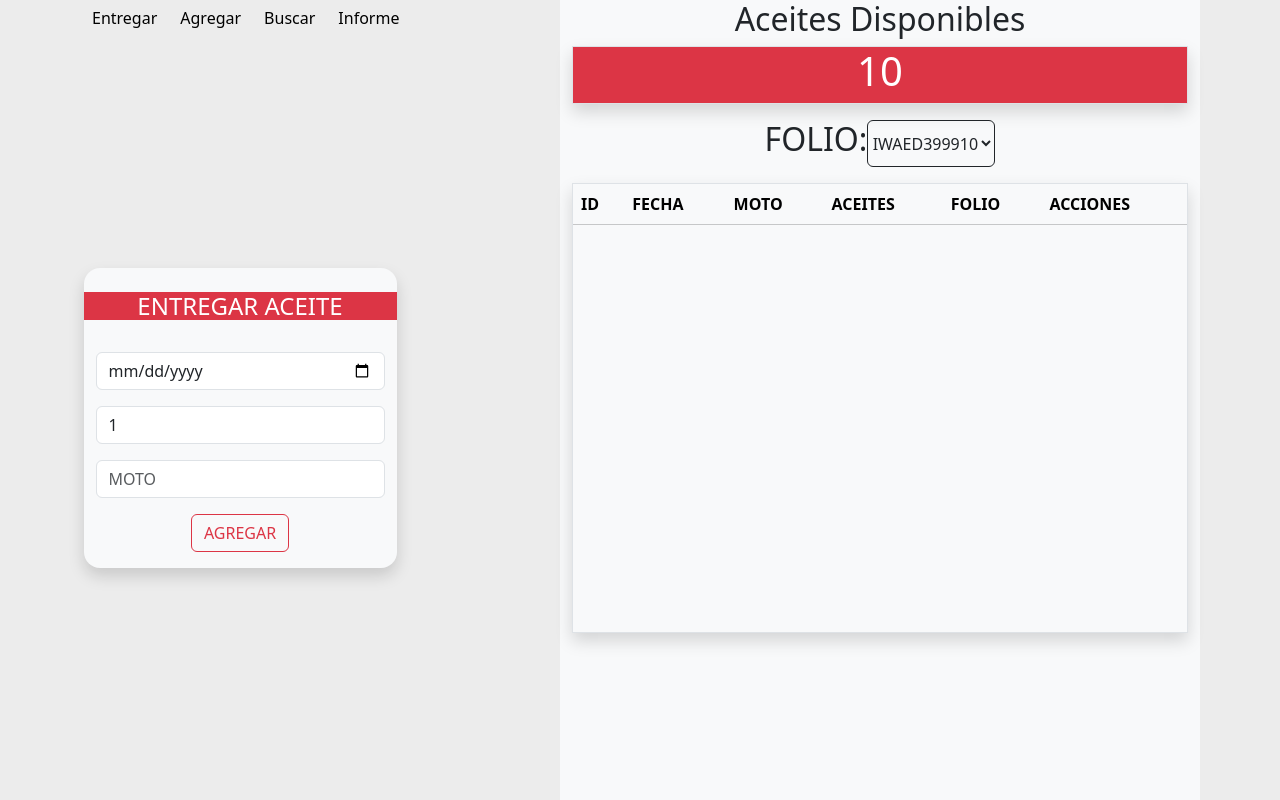
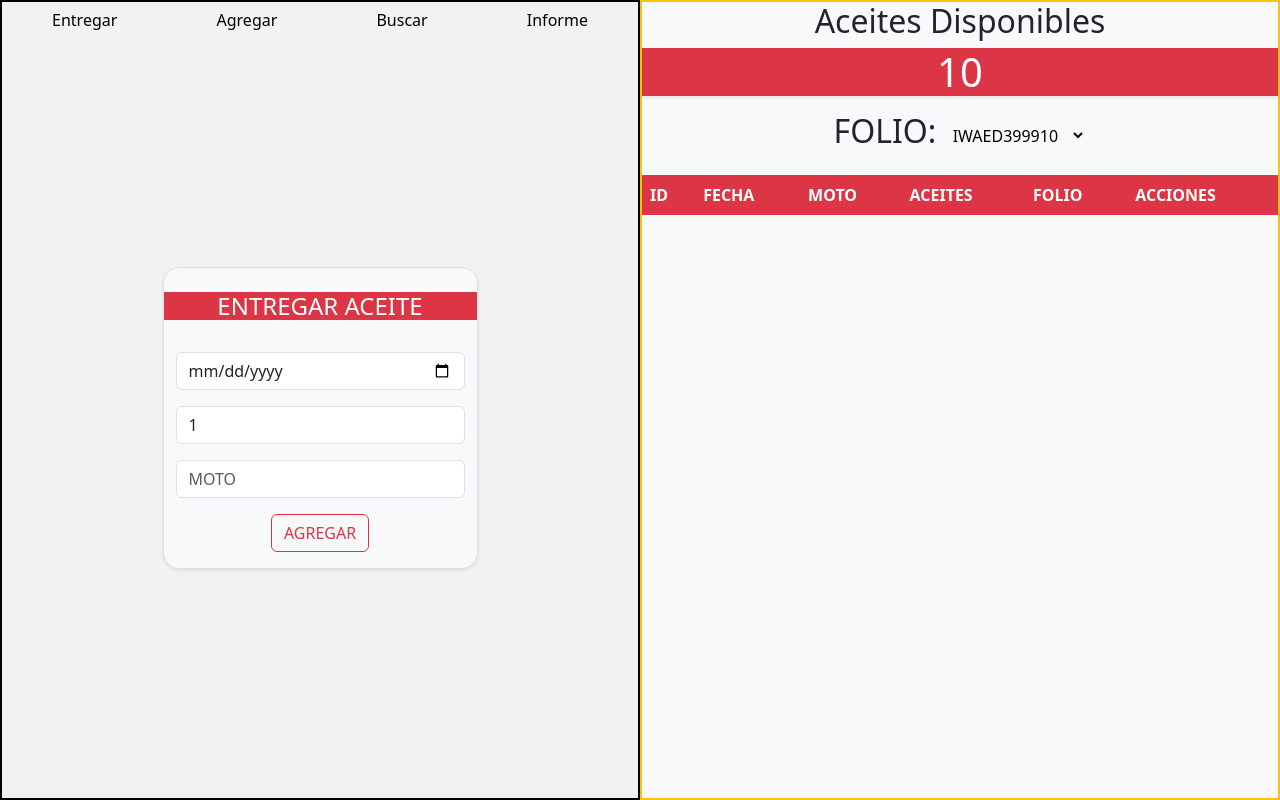
Before and after one commit to AlejandroCR070600/AceitesSufa, a PHP site: page / in a window 1280 px wide. Run offline with PHP 8.4, Linux system fonts and the light colour scheme; data comes from the database, SQL or seed files in the repository; lists and menus that the app fills with data are empty.

Commit message:
se agrego el download_informe y se cambiaron los nombres de los archivos y se termino el archivo de buscar

```diff
--- a/BD/conexion.php
+++ b/BD/conexion.php
@@ -1,4 +1,5 @@
 <?php
+date_default_timezone_set('America/Mexico_City');
 $conn = new mysqli("localhost", "root", "", "aceites");
 if($conn->connect_error){
     die("conexión fallida: " . $conn->connect_error);
--- a/index.css
+++ b/index.css
@@ -5,6 +5,9 @@
 html,body{
   padding: 0;
   margin: 0;
+}
+button:hover{
+  color: #ffffff !important;
 }
 
 input[type='date']:focus,
@@ -15,9 +18,13 @@ input[type='number']:focus{
     background-color: #ffffff;
     box-shadow: 0 0 5px #dc3545;
 }
-select:hover{
-      outline: none; /* Quita el borde azul por defecto */
-    border: 2px solid #dc3545;
-    background-color: #ffffff;
-    box-shadow: 0 0 5px #dc3545;
+.btn:hover{
+color: #ffffff !important;
 }
+
+table.bg-transparent,
+table.bg-transparent td {
+    background-color: transparent !important;
+    border: none !important;
+
+}
--- a/index.php
+++ b/index.php
@@ -1,9 +1,3 @@
-<?php
-require 'BD/conexion.php';
-
-date_default_timezone_set('America/Mexico_City');
-?>
-
 <!DOCTYPE html>
 <html lang="es">
 <head>
@@ -21,40 +15,32 @@ date_default_timezone_set('America/Mexico_City');
 
 </head>
 
-<body class="bg-secondary">
+<body class="bg-light">
 
    <div class="container-fluid">
-        <div class="row align-items-center justify-content-around">
+        <div class="row ">
 
-            <header class="col-md-3 col-sm-12 d-flex flex-column   p-0  vh-100">
+            <header class="col-md-6 col-sm-12 d-flex flex-column bg-secondary p-0  vh-100 border border-2 border-black">
 
-  <div class="btn-group" role="group" aria-label="Basic outlined example">
+                <div class="btn-group groupBtn" role="group" aria-label="Basic outlined example">
                         <button class="btn border-0 btn-outline-danger text-black rounded-0" onclick="mostrarFormulario(1)">Entregar</button>
                         <button class="btn border-0 btn-outline-danger text-black rounded-0" onclick="mostrarFormulario(2)" >Agregar</button>
                         <button class="btn border-0 btn-outline-danger text-black rounded-0" onclick="mostrarFormulario(3)">Buscar</button>
                         <button type="button" class="btn border-0 btn-outline-danger text-black rounded-0" onclick="mostrarFormulario(4)">Informe</button>
                 </div>
 
+                <div class="d-flex align-items-center justify-content-center bg-secondary vh-100 ">
 
-
-                    <div class="d-flex align-items-center justify-content-center  vh-100 ">
-
-                       <div class="forms ">
-                         <form class="  d-flex  flex-column align-items-center bg-light rounded-4  shadow">
+                    <div class="forms">
+                        <form class="  d-flex  flex-column align-items-center bg-light rounded-4 border  shadow-sm">
                             <article class="container-fluid text-center bg-danger bg-gradiant m-3 mt-4">
                                 <h4 class="text-white m-0" >ENTREGAR ACEITE</h4>
                             </article>
-
-
                             <div class="container text-center m-3">
 
-                                        <input type="date" id="fecha" name="fecha" class="form-control mb-3">
-
-
-                                        <input type="number" id="aceites" name="aceites" value="1" placeholder="NUMERO" class="form-control mb-3">
-
-
-                                        <input type="text" id="Num_moto" name="Num_Moto" placeholder="MOTO" class="form-control mb-3">
+                                <input type="date" id="fecha" name="fecha" class="form-control mb-3" require>
+                                <input type="number" id="aceites" name="aceites" value="1" placeholder="NUMERO" class="form-control mb-3" require>
+                                <input type="text" id="Num_moto" name="Num_Moto" placeholder="MOTO" class="form-control mb-3" require>
 
                                 <button id="btnAgregar" value="AGREGAR" class="btn btn-outline-danger">AGREGAR</button>
                             </div>
@@ -64,9 +50,9 @@ date_default_timezone_set('America/Mexico_City');
                     </div>
                    <div class="forms d-none">
 
-                     <form  class="  d-flex  flex-column align-items-center bg-light  rounded-4  shadow">
+                        <form  class="  d-flex  flex-column align-items-center bg-light  rounded-4  shadow-sm">
 
-                          <article class="container-fluid text-center bg-danger bg-gradiant m-3 mt-4">
+                            <article class="container-fluid text-center bg-danger  m-3 mt-4">
                                 <h4 class="text-white m-0" >INGRESAR ACEITES</h4>
                             </article>
                             <div class="container text-center m-3">
@@ -81,16 +67,18 @@ date_default_timezone_set('America/Mexico_City');
 
 
                     <div class="forms d-none">
-                                <form class="  d-flex  flex-column align-items-center bg-light rounded-4  shadow">
+                        <form class="  d-flex  flex-column align-items-center bg-light rounded-4 shadow-sm">
                             <article class="container-fluid text-center bg-danger bg-gradiant m-3 mt-4">
                                     <h4 class="text-white m-0" >BUSCAR POR</h4>
                             </article>
                             <div class="container text-center m-3">
+
                                 <select name="opciones" id="opciones" required class="form-control mb-3">
                                     <option value="Fecha" >fecha</option>
                                     <option value="Moto_Num">Moto</option>
-                            <option value="id">folio</option>
+                                    <option value="folio">folio</option>
                                 </select>
+
                                 <input type="text" id="buscar" name="buscar" class="form-control mb-3">
                                 <button id="btnBuscar" value="buscar" class="btn btn-outline-dark" >BUSCAR</button>
                             </div>
@@ -99,13 +87,13 @@ date_default_timezone_set('America/Mexico_City');
 
                     <div class="forms d-none">
 
-                    <form  class="  d-flex  flex-column align-items-center bg-light rounded-4  shadow">
+                        <form  class="  d-flex  flex-column align-items-center bg-light rounded-4  shadow-sm">
                             <article class="container-fluid text-center bg-danger bg-gradiant m-3 mt-4">
                                     <h4 class="text-white m-0" >INFORME</h4>
                                 </article>
                             <div class="container text-center m-3">
-                        <input id="select_Informe" name="select_Informe" type="DATE" class="form-control mb-3">
-                        <button name="submitInforme" value="DESCARGAR" class="btn btn-outline-dark"></button>
+                                <input id="download_Folio" name="download_Folio" placeholder="FOLIO" type="text" class="form-control mb-3">
+                                <button id="btnDownload" name="download" value="DOWNLOAD"  class="btn btn-outline-dark">DESCARGAR</button>
                             </div>
                         </form>
                     </div>
@@ -113,56 +101,61 @@ date_default_timezone_set('America/Mexico_City');
                 </div>
 
             </header>
-            <section class="dflex flex-column col-md-6 vh-100 bg-light">
+            <section class="col-md-6 col-sm-12 vh-100 bg-light  border border-2 border-warning  p-0">
 
-                        <article class="container-fluid bg-light text-center p-0">
+
+                <article class="text-center p-0">
                     <h2 >Aceites Disponibles</h2>
-                        <div class="container-fluid border bg-danger shadow mb-3">
+                    <div class="bg-danger shadow-sm mb-3">
 
-                        <h1 id="aceites_stock" class="text-white">asd</h1>
+                        <h1 id="aceites_stock" class="text-white"></h1>
 
                     </div>
 
-                        <div class=" container mb-3">
-                           <div class="d-flex justify-content-center ">
+                    <div class=" container ">
+                        <div class="d-flex justify-content-center pb-3">
                              <h2 class="">FOLIO: </h2>
-                            <select id="selectF" name="selectF" class="p-0 btn  btn-outline-dark"></select>
+                            <select id="selectF" name="selectF" class="btn border-0 btn-outline-danger text-black rounded-0  "></select>
                         </div>
                     </div>
 
                 </article>
 
 
-                    <article class="col-sm-10  col-md-12 shadow bg-light  border " style="height:450px; overflow:auto;">
+                <article class="" style="height:450px; overflow:auto;">
 
-                       <div class="table-responsive ">
-                         <table class="table table-light  table-hover ">
-                            <thead>
+                    <div class="  ">
+                        <table class="table table-hover bg-transparent">
+                            <thead class="">
                                 <tr>
-                                    <th>ID</th>
-                                    <th>FECHA</th>
-                                    <th>MOTO</th>
-                                    <th>ACEITES</th>
-                                    <th>FOLIO</th>
-                                    <th>ACCIONES</th>
+                                    <th class="bg-danger text-white">ID</th>
+                                    <th class="bg-danger text-white">FECHA</th>
+                                    <th class="bg-danger text-white">MOTO</th>
+                                    <th class="bg-danger text-white">ACEITES</th>
+                                    <th class="bg-danger text-white">FOLIO</th>
+                                    <th class="bg-danger text-white">ACCIONES</th>
                                 </tr>
                             </thead>
-                            <tbody id="tbody">
+                            <tbody id="tbody" class="">
 
                             </tbody>
                         </table>
+
                     </div>
+
                 </article>
+
 
             </section>
         </div>
    </div>
 
-<script src="js/index.js"></script>
-<script src="js/mandar_datos.js"></script>
-<script src="js/acciones.js"></script>
-<script src="js/agregar_Aceite.js"></script>
+<script src="js/mostrar_Datos.js"></script>
+<script src="js/mandar_Datos.js"></script>
+<script src="js/entregar_Aceites.js"></script>
+<script src="js/ingresar_Aceites.js"></script>
 <script src="js/buscar.js"></script>
+<script src="js/download_Informe.js"></script>
 <style>
     .table-responsive::-webkit-scrollbar {
         width: 8px; /* Ancho del scroll */
--- a/js/acciones.js
+++ b/js/entregar_Aceites.js
@@ -16,7 +16,17 @@ btnAgregar.addEventListener('click',function(event){
   let aceites=document.getElementById('aceites').value;
   let num_Moto=document.getElementById('Num_moto').value;
   let fecha=document.getElementById('fecha').value;
-  btn=btnAgregar.value
+  let datos={};
+   if(!aceites){
+      aceites="vacio";
+   }
+  if(!fecha){
+    fecha="vacio";
+  }
+  if(!num_Moto){
+        num_Moto="vacio";
+      }
+    btn=btnAgregar.value;
   datos=[aceites,num_Moto, fecha,btn];
 
 
@@ -29,10 +39,13 @@ btnAgregar.addEventListener('click',function(event){
   })
   .then(res=> res.json())
   .then(data=>{
-    console.log(data);
-  })
+    console.log(data.mensaje);
+
+
+    });
 
 
 
 
-});
+
+  });
--- a/js/mandar_datos.js
+++ b/js/mandar_datos.js
@@ -25,25 +25,8 @@ select.addEventListener('change', function(){
 .then(data=>{
     datosR=data;
     console.log(data['show_datos']);
-    const td=document.querySelectorAll("td");
-    td.forEach(fila=>fila.remove() );
-
-    for(let i=1;i<=datosR['show_datos'].length;i++){
-
-        let tr=document.createElement('tr');
-        for(let e=0;e<6;e++){
-
-            let td=document.createElement('td');
-            let restaI=i-1;
-
-            td.id=control_aceites[e]+i;
-            td.textContent=datosR['show_datos'][restaI][control_aceites[e]];
-
-            tr.appendChild(td);
-        }
-        tbody.appendChild(tr);
-    }
+    crearTR(datos['show_datos']);
 
 });
 
-})
+});
--- a/styles.scss
+++ b/styles.scss
@@ -1,7 +1,7 @@
 @use "node_modules/bootstrap/scss/bootstrap" with (
 $theme-colors: (
   "primary":    #0d6efd,
-  "secondary":  #ececec,
+  "secondary":  #f2f2f2,
   "success":    #198754,
   "info":       #0dcaf0,
   "warning":    #ffc107,
```
Also changed, not shown: BD/buscar.php (+13 -15 lines), BD/entregar_Aceite.php (+42 -13 lines), excel/datosExcel.php (+32 -10 lines), informe.php (deleted, +0 -187 lines), js/buscar.js (+8 -5 lines), js/download_Informe.js (added, +36 -0 lines), js/mostrar_Datos.js (renamed from js/index.js, +18 -19 lines), pdf/generador_PDF.php (+12 -11 lines), js/ingresar_Aceites.js (renamed from js/agregar_Aceite.js), styles.css, 2 other files. Lines whose indentation alone changed are shown as unchanged.
